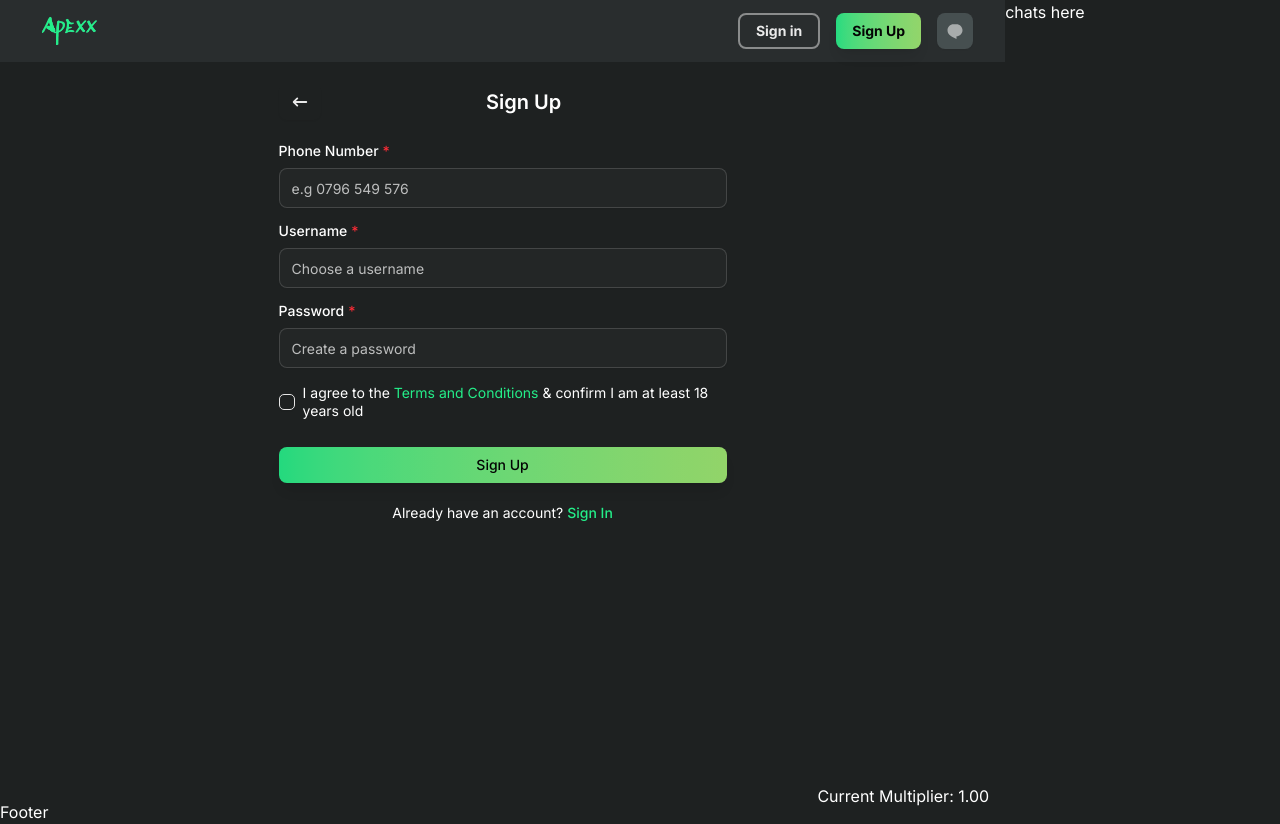
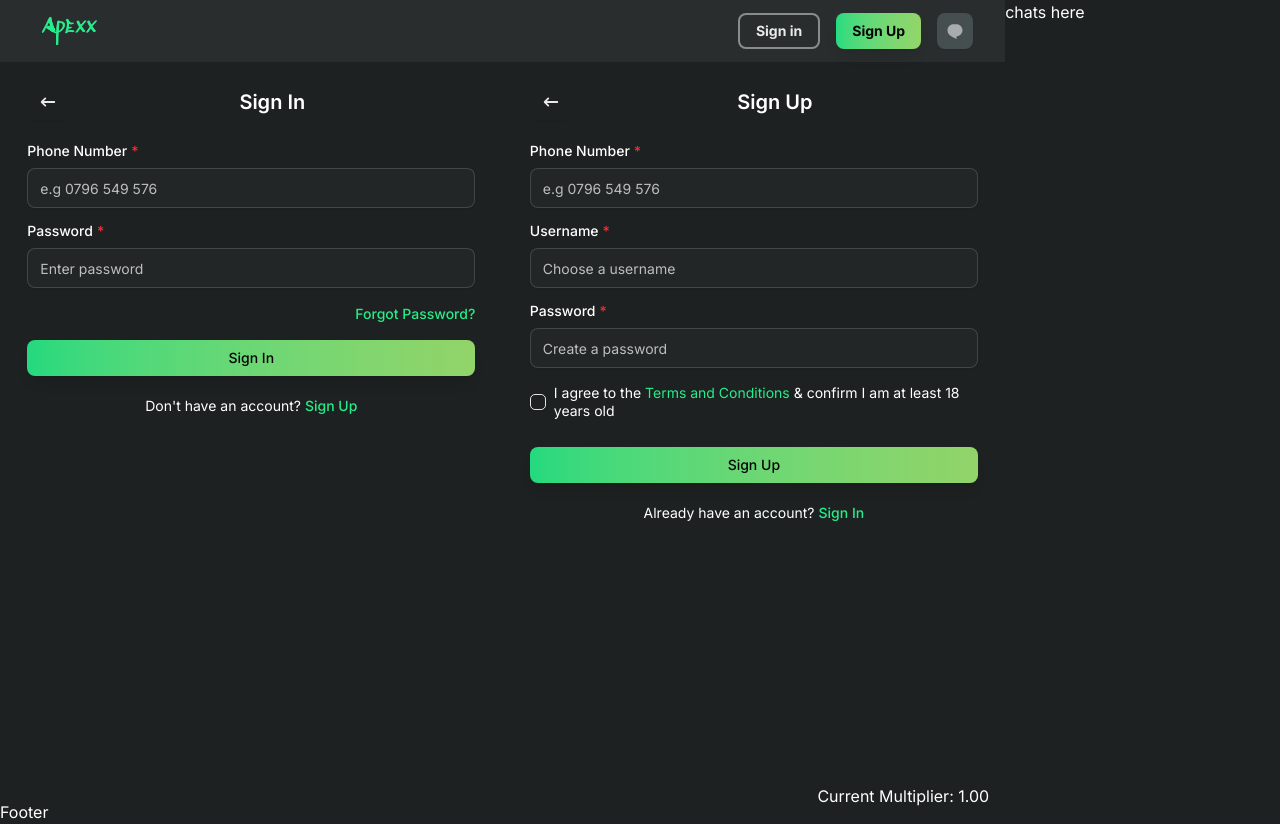
Before and after one commit to gatundu2013/crash, a React (Vite) app in the folder frontend/: page / in a window 1280 px wide. Built offline with nearby package versions, Linux system fonts and the light colour scheme; no server answers.

Commit message:
add signIn page

```diff
--- a/frontend/src/App.tsx
+++ b/frontend/src/App.tsx
@@ -3,6 +3,7 @@ import useSocketStore from "./stores/socketStore";
 import MainLayout from "./layouts/MainLayout";
 import SignUp from "./pages/auth/SignUp";
 import { ToastContainer } from "react-toastify";
+import SignIn from "./pages/auth/SignIn";
 
 function App() {
   const socket = useSocketStore((state) => state.socket);
@@ -36,6 +37,7 @@ function App() {
       <MainLayout
         body={
           <div className="w-full h-full flex justify-center">
+            <SignIn />
             <SignUp />
             <div className="absolute bottom-4 right-4">
               <h2>Current Multiplier: {currentMultiplier.toFixed(2)}</h2>
--- a/frontend/src/hooks/auth/useSignIn.ts
+++ b/frontend/src/hooks/auth/useSignIn.ts
@@ -1,7 +1,7 @@
 import { API_ROUTES } from "@/config/apiRoutes.config";
 import { api } from "@/config/axios.config";
 import useAuthStore from "@/stores/authStore";
-import type { SignInFormData, SignUpFormData } from "@/types/auth.types";
+import type { SignInFormData } from "@/types/auth.types";
 import { handleTryCatchError } from "@/utils/tryCatchError";
 import { signInSchema } from "@/validations/auth.validations";
 import { yupResolver } from "@hookform/resolvers/yup";
@@ -18,8 +18,8 @@ const useSignIn = () => {
   });
   const authenticate = useAuthStore((state) => state.authenticate);
 
-  const signIn: SubmitHandler<SignUpFormData> = async (
-    data: SignUpFormData
+  const signIn: SubmitHandler<SignInFormData> = async (
+    data: SignInFormData
   ) => {
     try {
       const response = await api.post(API_ROUTES.AUTH.SIGN_IN, data);
--- /dev/null
+++ b/frontend/src/pages/auth/SignIn.tsx
@@ -0,0 +1,65 @@
+import { Form, FormField, SubmitButton } from "../../components/forms";
+import { HiArrowNarrowLeft } from "react-icons/hi";
+import { Button } from "../../components/ui/button";
+import useSignIn from "@/hooks/auth/useSignIn";
+
+function SignIn() {
+  const { form, signIn } = useSignIn();
+  const {
+    register,
+    handleSubmit,
+    formState: { errors, isSubmitting },
+  } = form;
+
+  return (
+    <div className="w-full h-fit max-w-md mx-auto mt-5">
+      <div className="flex items-center mb-6">
+        <Button
+          variant="secondary"
+          className="p-0 text-white bg-transparent"
+          onClick={() => console.log("Go back")}
+        >
+          <HiArrowNarrowLeft className="h-5 w-5" />
+        </Button>
+        <h1 className="text-xl font-semibold w-full text-center">Sign In</h1>
+      </div>
+
+      <Form onSubmit={handleSubmit(signIn)} className="space-y-4">
+        <FormField
+          label="Phone Number"
+          {...register("phoneNumber")}
+          type="tel"
+          placeholder="e.g 0796 549 576"
+          error={errors.phoneNumber?.message}
+          required
+        />
+
+        <FormField
+          label="Password"
+          {...register("password")}
+          type="password"
+          placeholder="Enter password"
+          error={errors.password?.message}
+          required
+        />
+
+        <div className="text-end text-sm">
+          <a href="#" className="text-green-1 font-medium hover:underline">
+            Forgot Password?
+          </a>
+        </div>
+
+        <SubmitButton isLoading={isSubmitting}>Sign In</SubmitButton>
+      </Form>
+
+      <div className="mt-5 text-center space-x-1 text-sm">
+        <span>Don't have an account?</span>
+        <a href="#" className="text-green-1 font-medium hover:underline">
+          Sign Up
+        </a>
+      </div>
+    </div>
+  );
+}
+
+export default SignIn;
```
